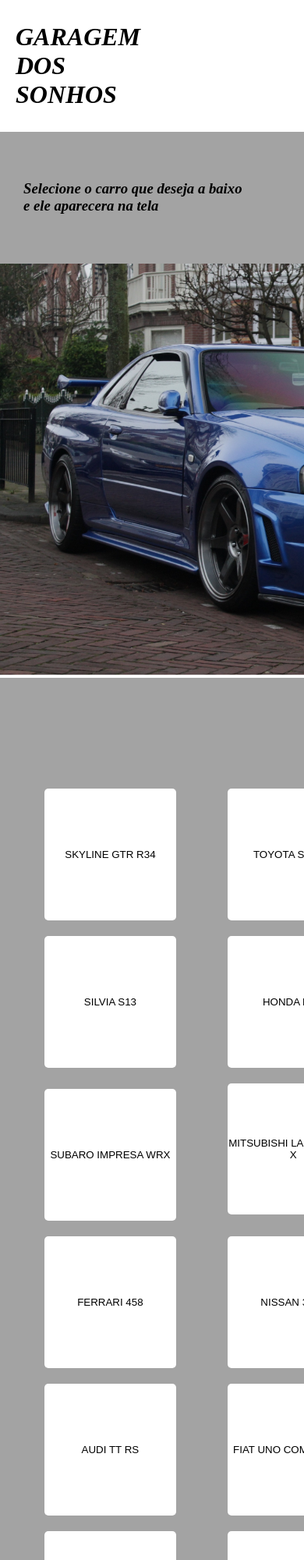
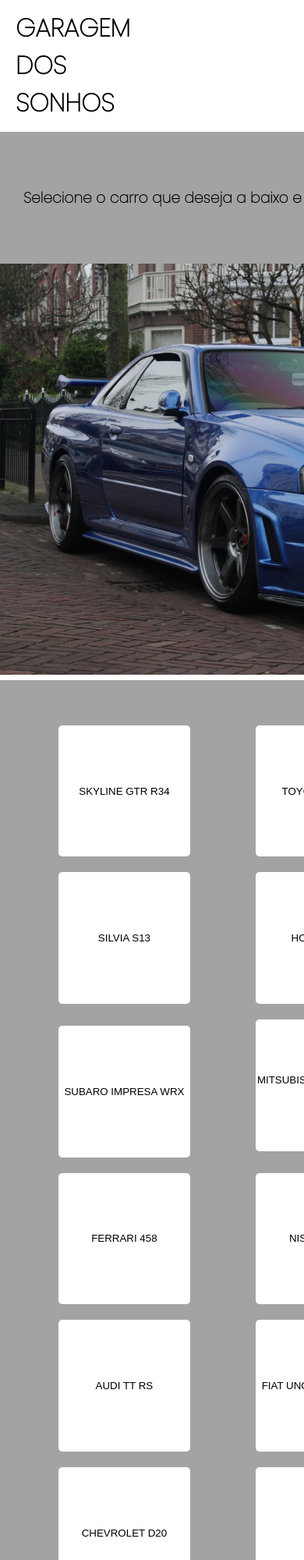
Before and after one commit to ALISSONBORGESRIBEIRO/GARAGEM-DOS-SONHOS-FC-, a plain HTML site: page index.html in a window 390 px wide. Shown: the top 2000 px of the page at 78% size. Drawn offline with Linux system fonts and the light colour scheme.

Commit message:
Add files via upload

```diff
--- a/css/style.css
+++ b/css/style.css
@@ -1,3 +1,5 @@
+@import url('https://fonts.googleapis.com/css2?family=Poppins:wght@100&display=swap');
+
 * {
     margin: 0;
     padding: 0;
@@ -6,9 +8,8 @@
 
 body {
     background-position: center;
-    font-family: initial;
-    font-style: italic;
     overflow-x: hidden;
+    font-family: 'Poppins', sans-serif;
 }
 
 .cabeçalhoprincipal .container {
@@ -115,3 +116,27 @@ body {
         cursor: pointer;
     }
 }
+
+@media (max-width: 450px) {
+
+    .logo {
+        width: 10px;
+    }
+
+
+    .button {
+        margin-left: 70px;
+
+    }
+
+    .listacontainer {
+        height: 260vh;
+        width: 100vh;
+    }
+
+    .cabeçalho {
+        width: 200px;
+        display: flex;
+        margin-left: 60vh;
+    }
+}
--- a/index.html
+++ b/index.html
@@ -20,7 +20,7 @@
         </div>
     </header>
     <main id="info" class="informação">
-        <h3 class="texto">Selecione o carro que deseja a baixo <br> e ele aparecera na tela</h3>
+        <h3 class="texto">Selecione o carro que deseja a baixo e ele aparecera na tela</h3>
     </main>
 
     <img id="img" class="imagem" src="img/01.jpg">
```
